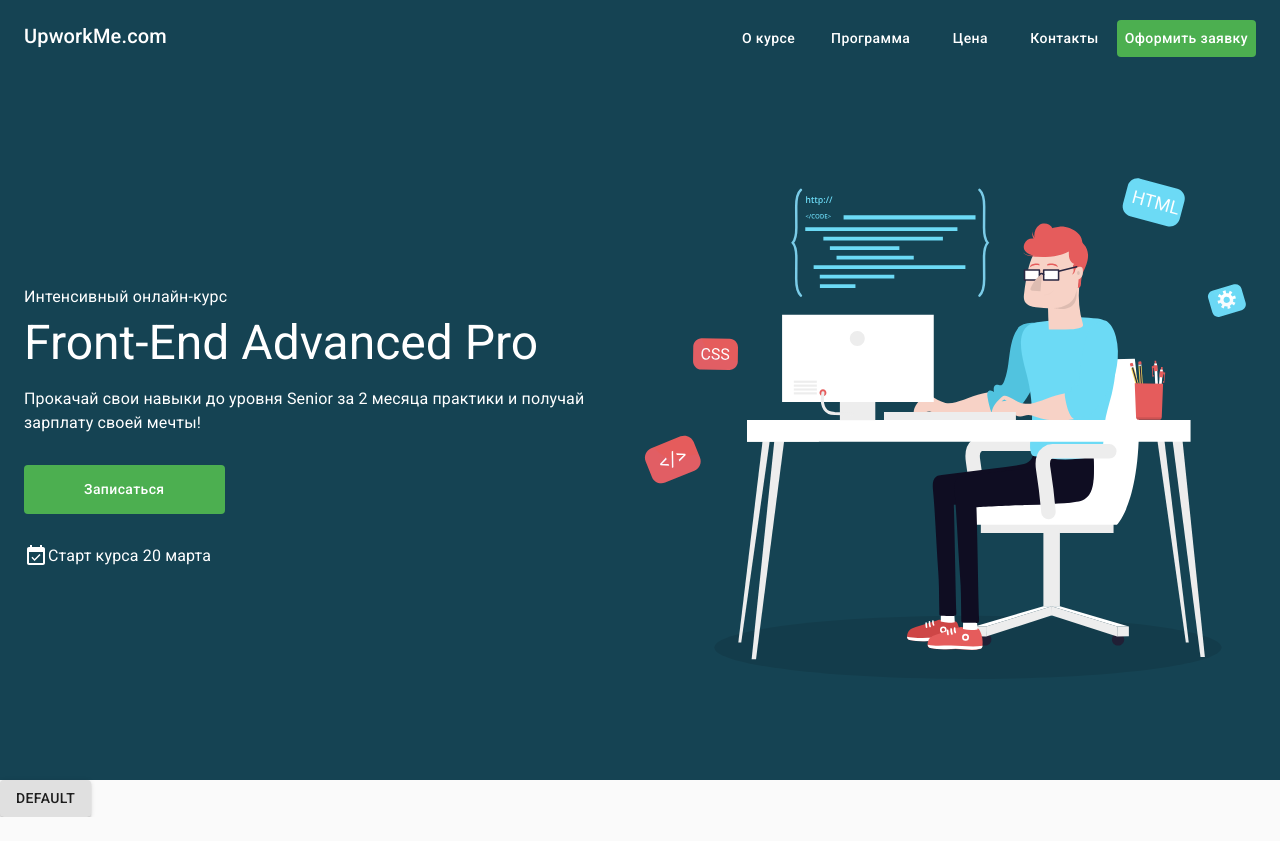
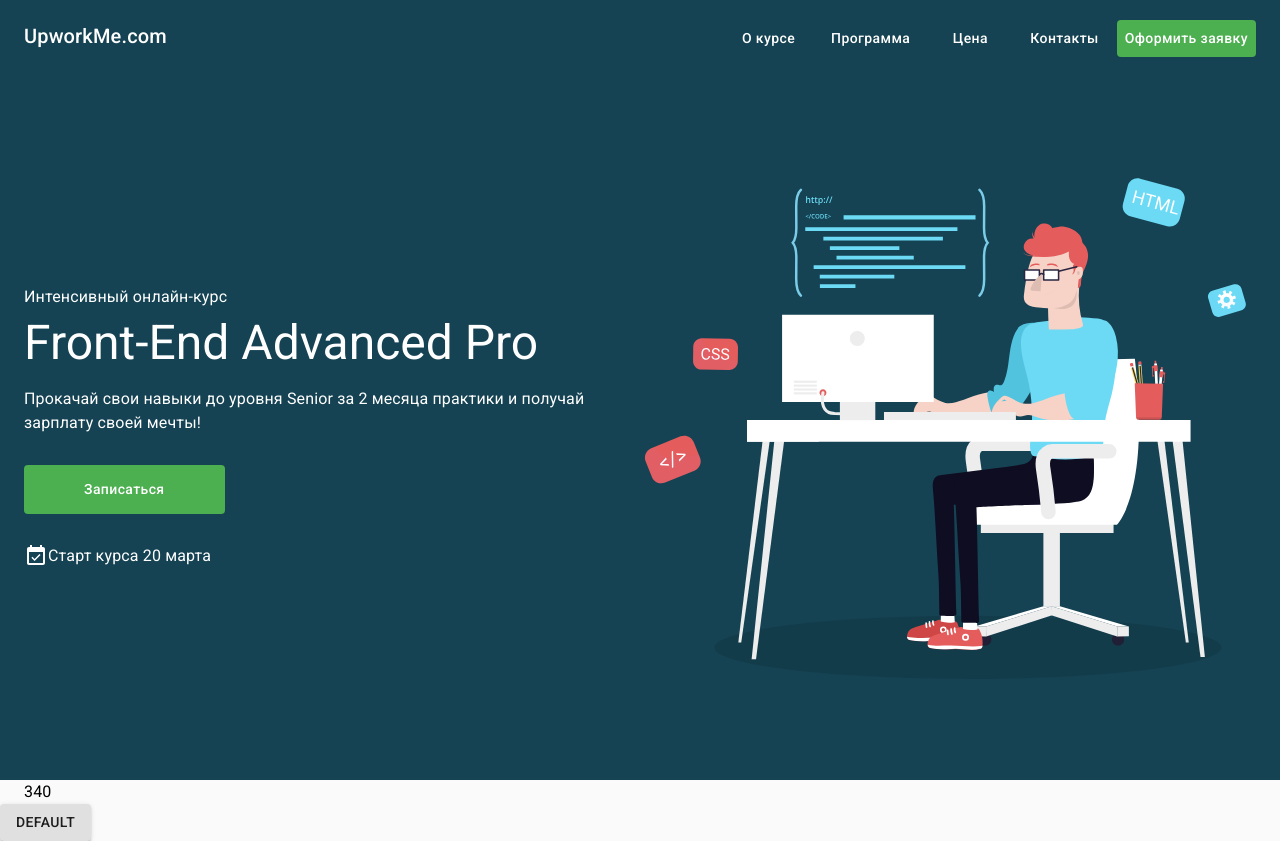
Before and after one commit to antonMandrichenko/TSMyNext, a Next.js app: page / in a window 1280 px wide. Before the commit the page ends 817 px from the top, so only its background shows below. Built offline with nearby package versions, Linux system fonts and the light colour scheme.

Commit message:
Created Figures component

```diff
--- /dev/null
+++ b/components/Figures.tsx
@@ -0,0 +1,56 @@
+import React, { ReactElement } from 'react'
+import CountUp from 'react-countup'
+import { makeStyles, createStyles, Theme } from '@material-ui/core/styles'
+import Layout from './Layout'
+
+const useStyles = makeStyles((theme: Theme) =>
+  createStyles({
+    root: {
+      color: theme.palette.text.primary,
+      // height: 780,
+    },
+    header: {
+      padding: '20px 0',
+      display: 'flex',
+      justifyContent: 'space-between',
+      alignContent: 'center',
+    },
+    itemMenu: {
+      margin: '0 10px',
+    },
+    container: {
+      padding: '20px 0',
+      height: 700,
+    },
+    start: {
+      display: 'flex',
+      alignItems: 'center',
+    },
+    button: {
+      margin: '30px 0',
+    },
+    mainTitle: {
+      display: 'flex',
+      justifyContent: 'center',
+      flexDirection: 'column',
+      alignItems: 'flex-start',
+    },
+    mainPhoto: {
+      display: 'flex',
+      justifyContent: 'flex-end',
+      alignItems: 'center',
+    },
+  })
+)
+
+export default function Figures(): ReactElement {
+  const classes = useStyles()
+
+  return (
+    <div className={classes.root}>
+      <Layout>
+        <CountUp end={340} />
+      </Layout>
+    </div>
+  )
+}
--- a/pages/index.tsx
+++ b/pages/index.tsx
@@ -6,6 +6,7 @@ import { NextComponentType } from 'next'
 // import { theme } from '../utils/theme'
 import Button from '@material-ui/core/Button'
 import Main from '../components/Main'
+import Figures from '../components/Figures'
 
 // const HELLO_QUERY = gql`
 //   query HelloQuery {
@@ -26,6 +27,7 @@ const Home: NextComponentType = () => {
     <>
       {/* <MuiThemeProvider theme={theme}> */}
       <Main />
+      <Figures />
       <Button variant="contained">Default</Button>
       {/* <div>Go west</div> */}
       {/* <div>{data.sayHello}</div> */}
--- a/utils/theme.ts
+++ b/utils/theme.ts
@@ -10,5 +10,8 @@ export const theme = createMuiTheme({
       main: '#00812C',
       contrastText: '#FFFFFF',
     },
+    text: {
+      primary: '#000',
+    },
   },
 })
```
